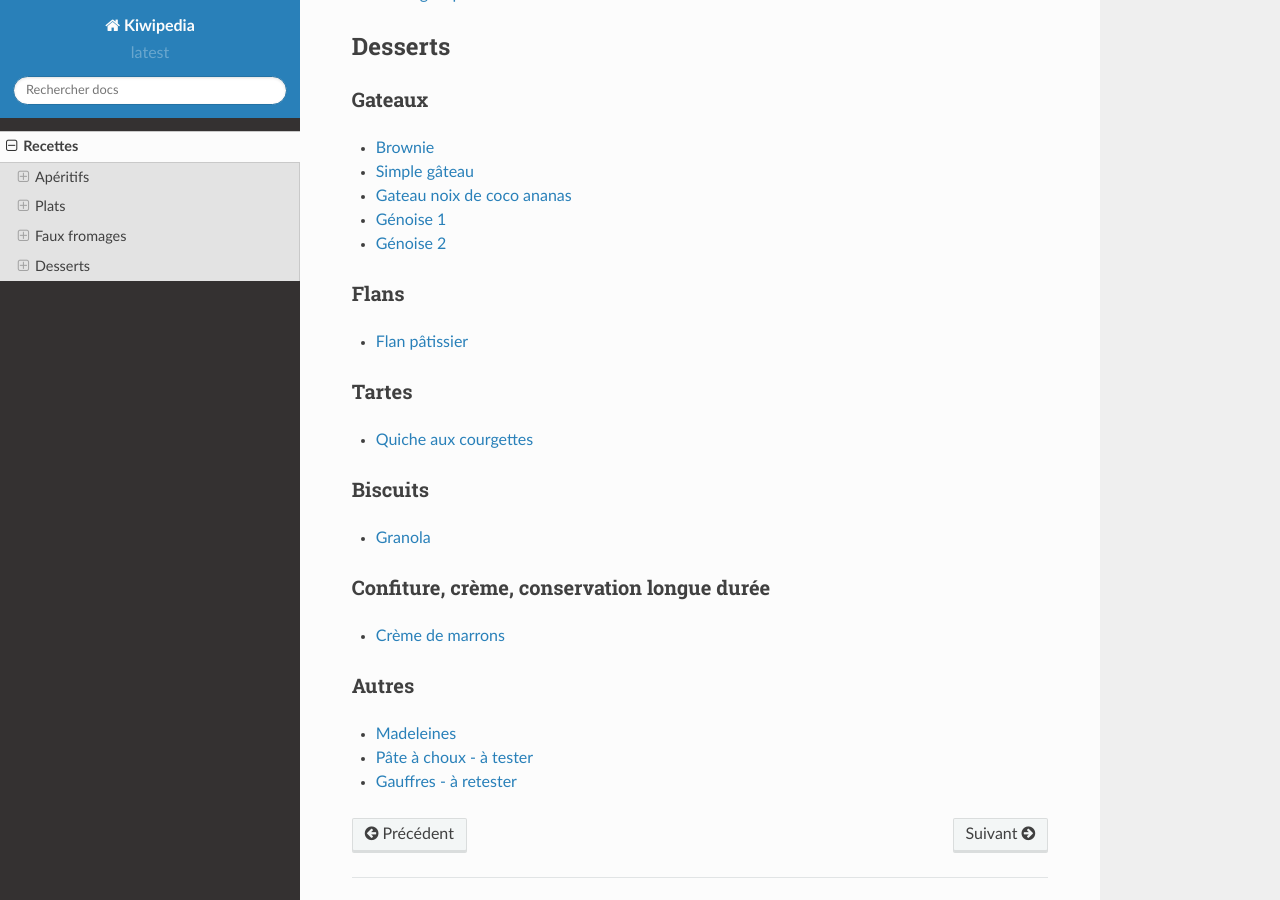
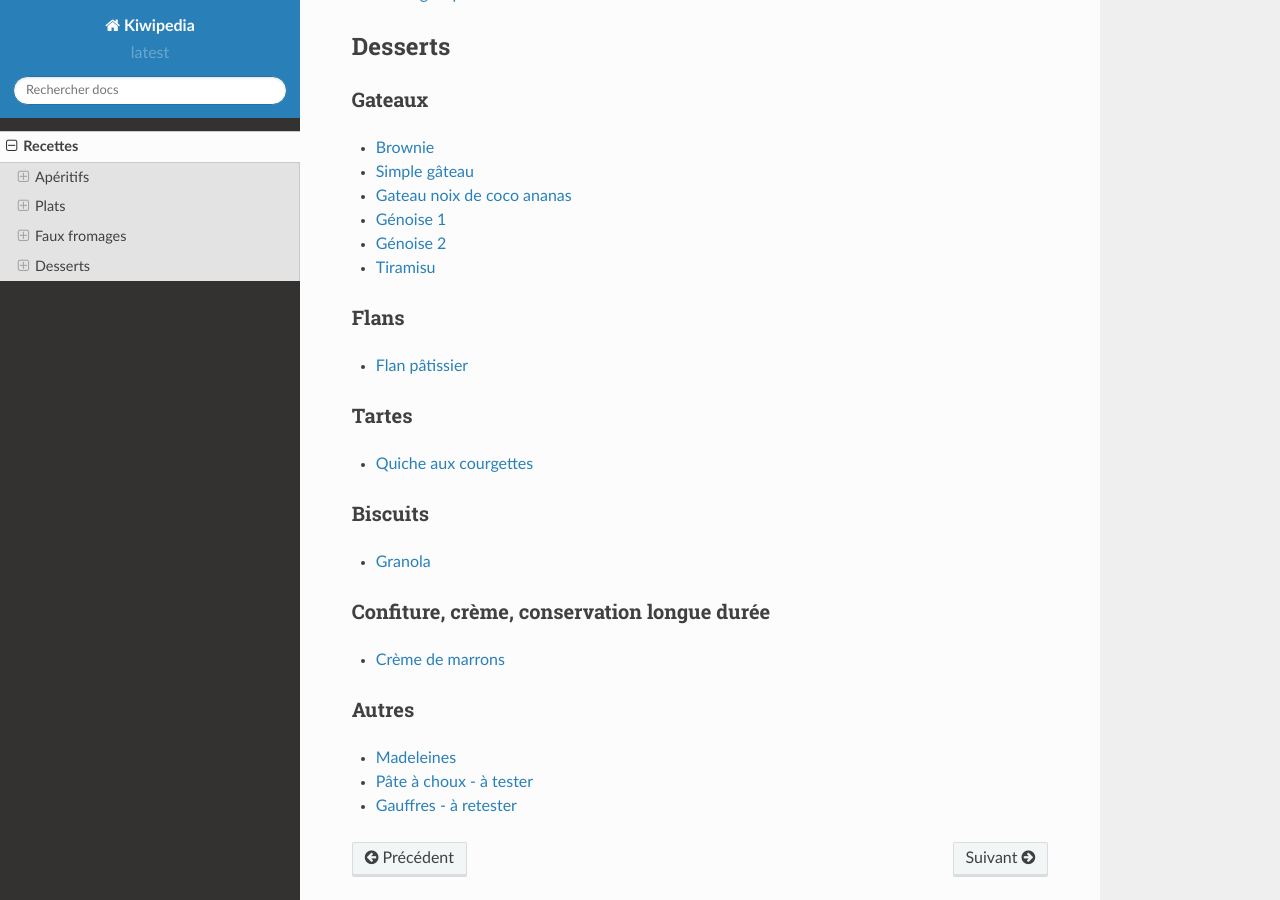
Before and after one commit to ylecornec/wiki, a Sphinx documentation site: the page built from source/recettes.md, in a window 1280 px wide and 900 px high, scrolled down 878 px. Built offline with Sphinx 7.4.7 and the Read the Docs theme 2.0.0, drawn with Linux system fonts in a browser that asks for light colours.

Commit message:
Add tiramisu

```diff
--- a/source/recettes.md
+++ b/source/recettes.md
@@ -41,7 +41,7 @@
 * [Gateau noix de coco ananas](./desserts/gateau_noix_de_coco_annanas.md)
 * [Génoise 1](https://perleensucre.com/biscuit-facon-genoise-pour-gateau-roule-sans-oeufs-vegan/)
 * [Génoise 2](https://www.kitchenaid.fr/cookprocessor/recipes/genoise-vegan)
-
+* [Tiramisu](https://vegan-pratique.fr/recettes/tiramisu-vegan/?fbclid=IwAR2BdGI1HbJ7NTKyzRm0tU67_Q_gB5GlEcvgXcRuoZC1fyaG0x3oE427q_w)
 ### Flans
 
 * [Flan pâtissier](https://cuisine.journaldesfemmes.fr/recette/1018870-flan-patissier-vegan-sans-oeufs-sans-lait)
```
